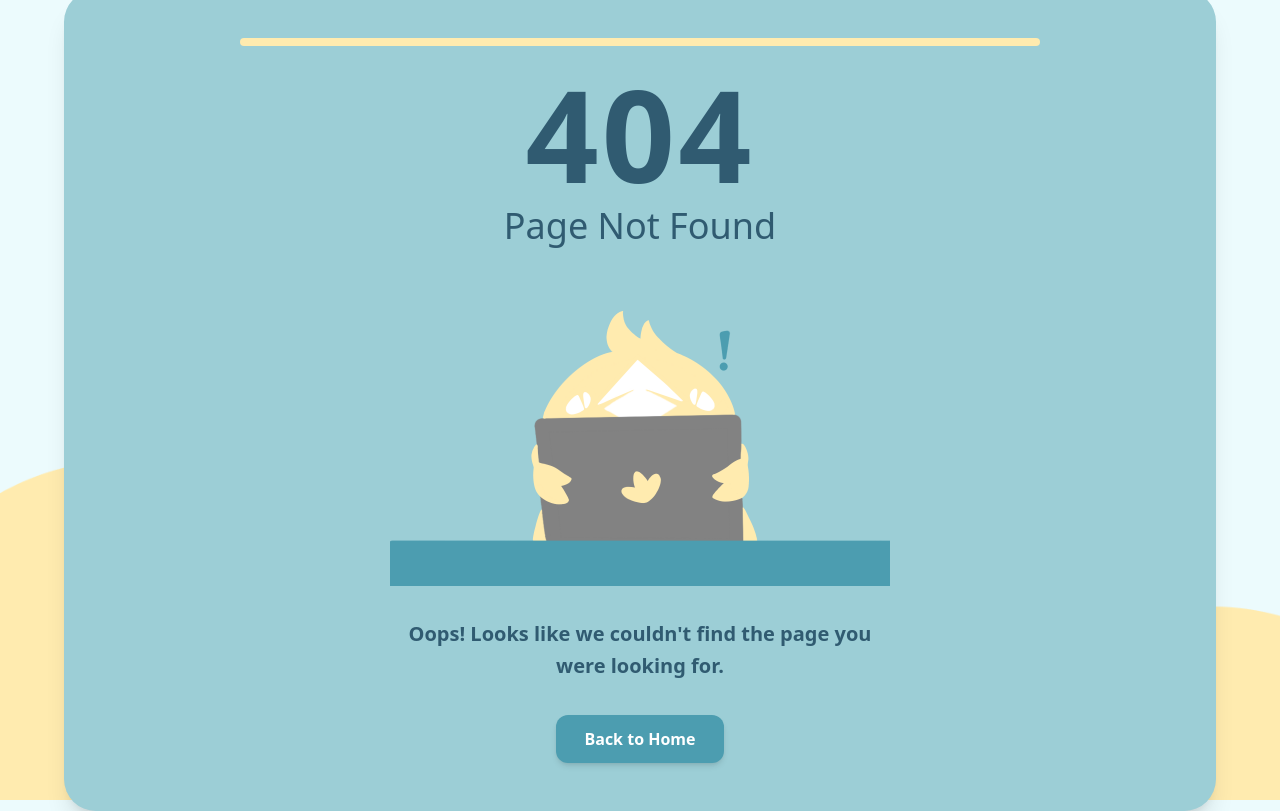
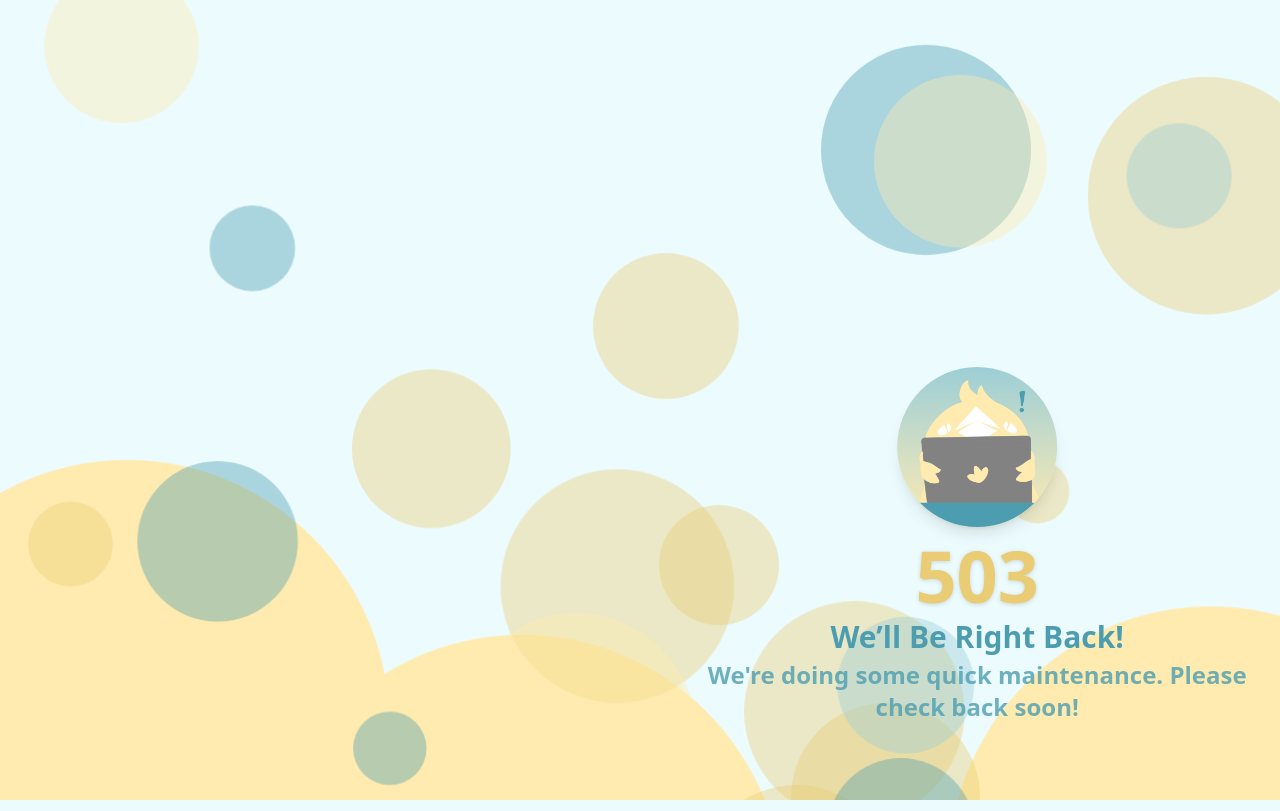
Before and after one commit to urkodi/EventSite, a React (Vite) app: page /maintenance in a window 1280 px wide. Before the commit this address had no page. Built offline with nearby package versions, Linux system fonts and the light colour scheme.

Commit message:
Added  maintenance page, and 500  server error page, updated index css with an animation

```diff
--- a/src/App.tsx
+++ b/src/App.tsx
@@ -17,6 +17,8 @@ import LandingPage from "./pages/landingpage";
 import SearchPage from "./pages/searchpage";
 import EventDetails from "./pages/EventDetails";
 import NotFound from "./pages/NotFound";
+import Maintenance from "./pages/Maintenance";
+import ServerError from "./pages/ServerError";
 
 
 function App() {
@@ -37,7 +39,10 @@ function App() {
         <Route path="/browse" element={<SearchPage />} />
         <Route path="/profile" element={<ProfilePage />} />
         <Route path="/create-event" element={<CreateEvent />} />
-        <Route path="/event-details" element={<EventDetails />} />        <Route path="*" element={<NotFound />} />
+        <Route path="/event-details" element={<EventDetails />} />
+        <Route path="/maintenance" element={<Maintenance />} />
+        <Route path="/server" element={<ServerError />} />
+        <Route path="*" element={<NotFound />} />
 
 
       </Routes>
--- a/src/index.css
+++ b/src/index.css
@@ -22,3 +22,15 @@ html, body, #root {
 #root {
   display: flex;
 }
+
+
+
+
+
+@keyframes drift {
+  0%   { transform: translate(0, 0) scale(1); }
+  25%  { transform: translate(40px, -50px) scale(1.05); }
+  50%  { transform: translate(-30px, 40px) scale(0.95); }
+  75%  { transform: translate(30px, -20px) scale(1.02); }
+  100% { transform: translate(0, 0) scale(1); }
+}
--- /dev/null
+++ b/src/pages/Maintenance.tsx
@@ -0,0 +1,114 @@
+import { useEffect, useRef } from "react";
+import HelpDuck from "../assets/images/HelpDuck.png";
+
+export default function Maintenance() {
+  const floatRef = useRef<HTMLDivElement>(null);
+
+  // floating duck + text screensaver bounce
+  useEffect(() => {
+    const el = floatRef.current;
+    if (!el) return;
+
+    let x = window.innerWidth / 2 - 150;
+    let y = window.innerHeight / 2 - 150;
+
+    let dx = 0.6; // horizontal speed
+    let dy = 0.7; // vertical speed
+
+    const animate = () => {
+      x += dx;
+      y += dy;
+
+      const rect = el.getBoundingClientRect();
+
+      // bounce horizontally
+      if (x <= 0 || x + rect.width >= window.innerWidth) {
+        dx = -dx;
+      }
+
+      // bounce vertically
+      if (y <= 0 || y + rect.height >= window.innerHeight) {
+        dy = -dy;
+      }
+
+      el.style.transform = `translate(${x}px, ${y}px)`;
+
+      requestAnimationFrame(animate);
+    };
+
+    requestAnimationFrame(animate);
+  }, []);
+
+  // drifting bubbles
+  const bubbleCount = 20;
+  const colors = [
+    "var(--color-lightermoonstone)",
+    "var(--color-moonstone)",
+    "var(--color-vanilla)",
+    "var(--color-darkervanilla)",
+  ];
+
+  const bubbles = Array.from({ length: bubbleCount }, (_, i) => {
+    const size = Math.random() * 180 + 60;
+    return {
+      id: i,
+      size,
+      top: Math.random() * 100,
+      left: Math.random() * 100,
+      color: colors[Math.floor(Math.random() * colors.length)],
+      duration: Math.random() * 12 + 8,
+    };
+  });
+
+  return (
+    <div className="relative min-h-screen w-full overflow-hidden">
+
+      {/* drifting bubbles */}
+      {bubbles.map(bubble => (
+        <div
+          key={bubble.id}
+          className="absolute rounded-full opacity-40"
+          style={{
+            width: bubble.size,
+            height: bubble.size,
+            top: `${bubble.top}%`,
+            left: `${bubble.left}%`,
+            backgroundColor: bubble.color,
+            animation: `drift ${bubble.duration}s ease-in-out infinite`,
+          }}
+        ></div>
+      ))}
+
+      {/* floating/bouncing duck + text */}
+      <div
+        ref={floatRef}
+        className="absolute z-20 flex flex-col items-center text-center"
+        style={{ position: "absolute" }}
+      >
+        {/* Duck inside a circle */}
+        <div className="relative mt-10 w-40 h-40 rounded-full bg-gradient-to-b from-[var(--color-lightermoonstone)] to-[var(--color-vanilla)] shadow-lg flex items-center justify-center overflow-hidden">
+
+
+
+          <img
+            src={HelpDuck}
+            alt="duck"
+            className="w-full h-full object-cover"
+          />
+        </div>
+
+        <h1 className="text-7xl font-extrabold text-[var(--color-darkervanilla)] drop-shadow-sm mt-3">
+          503
+        </h1>
+
+        <p className="mt-2 text-3xl font-bold text-[var(--color-moonstone)]">
+          We’ll Be Right Back!
+        </p>
+
+        <p className="mt-1 text-2xl font-semibold text-[var(--color-moonstone)]/80 max-w-xl">
+          We're doing some quick maintenance. Please check back soon!
+        </p>
+      </div>
+    </div>
+  );
+}
--- /dev/null
+++ b/src/pages/ServerError.tsx
@@ -0,0 +1,50 @@
+export default function ServerError() {
+  return (
+    <div className="relative min-h-screen w-full flex items-center justify-center bg-[var(--color-whiteblue)] overflow-hidden">
+
+      {/* Background soft circles */}
+      <div className="absolute w-96 h-96 rounded-full bg-[var(--color-vanilla)] opacity-30 top-10 -left-20 blur-xl"></div>
+      <div className="absolute w-80 h-80 rounded-full bg-[var(--color-lightermoonstone)] opacity-30 bottom-10 -right-10 blur-xl"></div>
+
+      {/* Main content card */}
+      <div className="relative bg-lightermoonstone/40 backdrop-blur-md border border-white/30 rounded-3xl shadow-xl px-24 py-20 text-center z-10 max-w-4xl w-full mx-auto">
+
+        {/* Glow behind icon */}
+        <div className="absolute w-48 h-48 rounded-full bg-[var(--color-moonstone)] opacity-20 blur-3xl left-1/2 top-10 -translate-x-1/2"></div>
+
+        {/* warning icon */}
+        <div className="w-28 h-28 mx-auto mb-6 relative">
+          <div className="absolute inset-0 bg-[var(--color-darkervanilla)] rounded-lg opacity-20 blur-xl"></div>
+          <div className="relative w-full h-full bg-gradient-to-b from-[var(--color-darkervanilla)] to-[var(--color-vanilla)] rounded-xl shadow-lg flex items-center justify-center">
+            <span className="text-[var(--color-moonstone)] text-5xl font-extrabold">!</span>
+          </div>
+        </div>
+
+        {/* Error code */}
+        <h1 className="text-7xl font-extrabold text-[var(--color-moonstone)] mt-2">
+          500
+        </h1>
+
+        {/* Subtitle */}
+        <p className="text-2xl font-semibold text-[var(--color-darkervanilla)] mt-3">
+          Internal Server Error
+        </p>
+
+        {/* Description */}
+        <p className="mt-4 text-xl font-semibold text-[var(--color-moonstone)]/85 leading-relaxed max-w-lg mx-auto">
+          Something went wrong on our end.
+          Our team is already investigating the issue.
+          Please try refreshing the page or come back shortly.
+        </p>
+
+        {/* Button */}
+        <a
+          href="/"
+          className="inline-block mt-8 px-8 py-3 bg-[var(--color-moonstone)] text-white rounded-xl shadow-md hover:bg-[var(--color-lightermoonstone)] transition"
+        >
+          Return Home
+        </a>
+      </div>
+    </div>
+  );
+}
```
